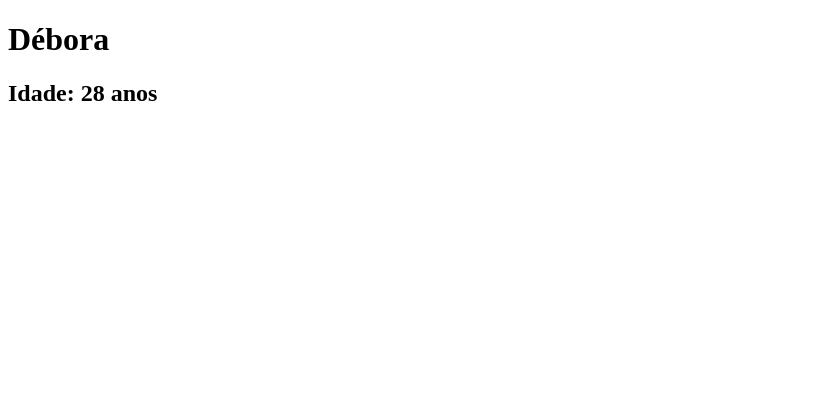
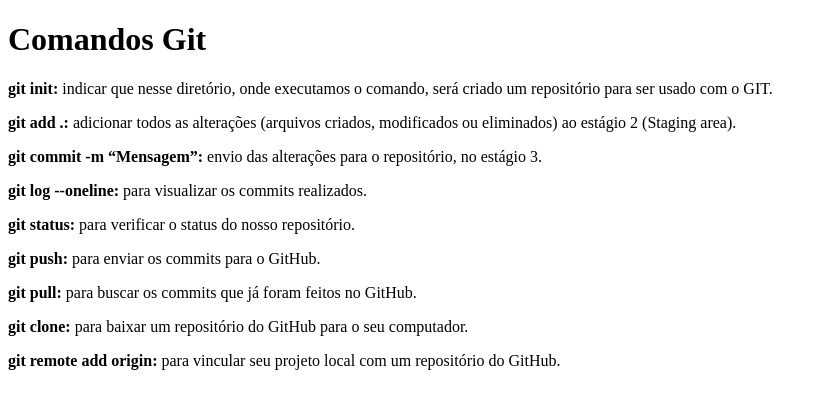
Before and after one commit to deborapozzebon/primeiroprojeto, a plain HTML site: page index.html in a window 1280 px wide. Shown: the whole page, without its empty margins (0-827 px from the left). Drawn offline with Linux system fonts and the light colour scheme.

Commit message:
adicionados comandos gits

```diff
--- a/index.html
+++ b/index.html
@@ -6,7 +6,16 @@
     <title>Documento</title>
 </head>
 <body>
-    <h1>Débora</h1>
-    <h2>Idade: 28 anos</h2>
+    <h1>Comandos Git</h1>
+
+    <p><b>git init:</b> indicar que nesse diretório, onde executamos o comando, será criado um repositório para ser usado com o GIT.</p>
+    <p><b>git add .:</b> adicionar todos as alterações (arquivos criados, modificados ou eliminados) ao estágio 2 (Staging area).</p>
+    <p><b>git commit -m “Mensagem”:</b> envio das alterações para o repositório, no estágio 3.</p>
+    <p><b>git log --oneline:</b> para visualizar os commits realizados.</p>
+    <p><b>git status:</b> para verificar o status do nosso repositório.</p>
+    <p><b>git push:</b> para enviar os commits para o GitHub.</p>
+    <p><b>git pull:</b> para buscar os commits que já foram feitos no GitHub.</p>
+    <p><b>git clone:</b> para baixar um repositório do GitHub para o seu computador.</p>
+    <p><b>git remote add origin:</b> para vincular seu projeto local com um repositório do GitHub.</p>
 </body>
 </html>
```
